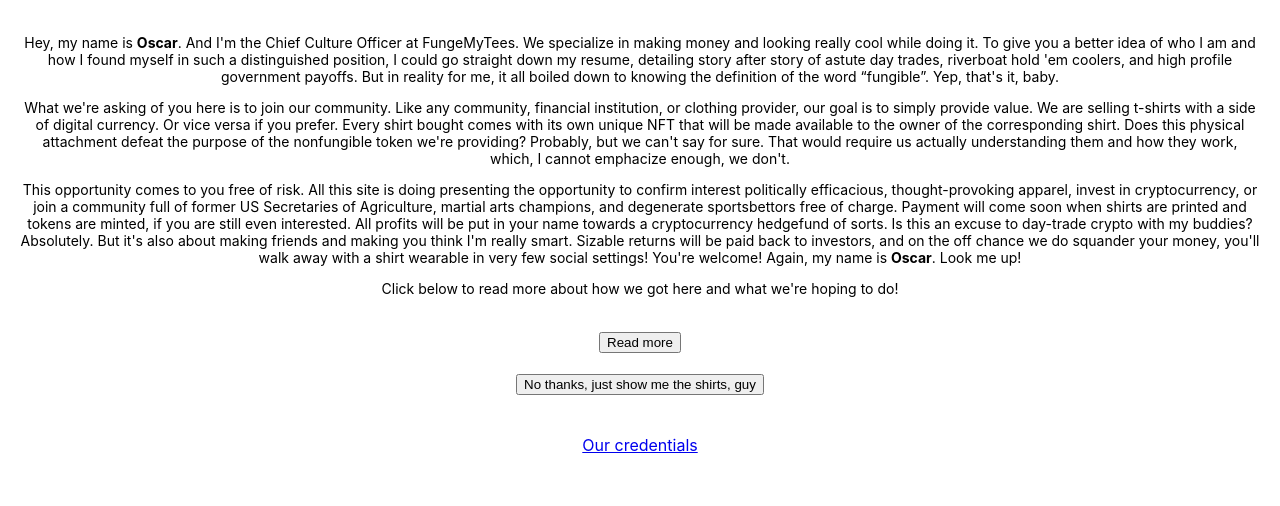
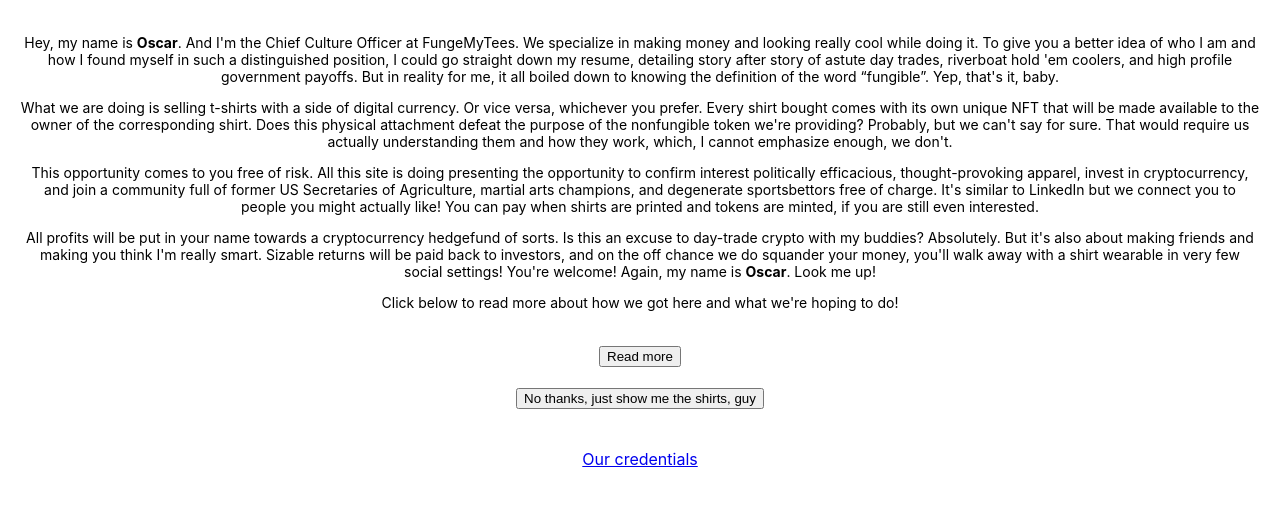
Before and after one commit to logroa/fungy-front, a React app: page / in a window 1280 px wide. Shown: the top 506 px of the page. Built offline with nearby package versions, Linux system fonts and the light colour scheme; no server answers.

Commit message:
write up

```diff
--- a/src/App.js
+++ b/src/App.js
@@ -41,21 +41,29 @@
            astute day trades, riverboat hold 'em coolers, and high profile government payoffs. But in reality for me,
            it all boiled down to knowing the definition of the word “fungible”. Yep, that's it, baby.</p>
 
-          <p>What we're asking of you here is to join our community. Like any community, financial institution, or clothing
-            provider, our goal is to simply provide value.  We are selling t-shirts with a side of digital currency. Or vice
-            versa if you prefer. Every shirt bought comes with its own unique NFT that will be made available to the owner
+          <p>
+            What we are doing is selling t-shirts with a side of digital currency. Or vice
+            versa, whichever you prefer. Every shirt bought comes with its own unique NFT that will be made available to the owner
             of the corresponding shirt. Does this physical attachment defeat the purpose of the nonfungible token we're
             providing? Probably, but we can't say for sure. That would require us actually understanding them and how they
-            work, which, I cannot emphacize enough, we don't.</p>
+            work, which, I cannot emphasize enough, we don't.
+          </p>
 
-          <p>This opportunity comes to you free of risk.  All this site is doing presenting the opportunity to confirm interest
-            politically efficacious, thought-provoking apparel, invest in cryptocurrency, or join a community full of former
-            US Secretaries of Agriculture, martial arts champions, and degenerate sportsbettors free of charge. Payment will come
-            soon when shirts are printed and tokens are minted, if you are still even interested.  All profits will be put in your
+          <p>
+            This opportunity comes to you free of risk.  All this site is doing presenting the opportunity to confirm interest
+            politically efficacious, thought-provoking apparel, invest in cryptocurrency, and join a community full of former
+            US Secretaries of Agriculture, martial arts champions, and degenerate sportsbettors free of charge. It's similar to
+            LinkedIn but we connect you to people you might actually like! You can pay when shirts are printed and
+            tokens are minted, if you are still even interested.
+          </p>
+
+          <p>
+            All profits will be put in your
             name towards a cryptocurrency hedgefund of sorts.  Is this an excuse to day-trade crypto with my buddies?  Absolutely.
             But it's also about making friends and making you think I'm really smart. Sizable returns will be paid back to investors,
             and on the off chance we do squander your money, you'll walk away with a shirt wearable in very few social settings!  You're
-            welcome!  Again, my name is <b>Oscar</b>. Look me up!</p>
+            welcome!  Again, my name is <b>Oscar</b>. Look me up!
+          </p>
 
           <p>Click below to read more about how we got here and what we're hoping to do!</p>
           <br/>
```
